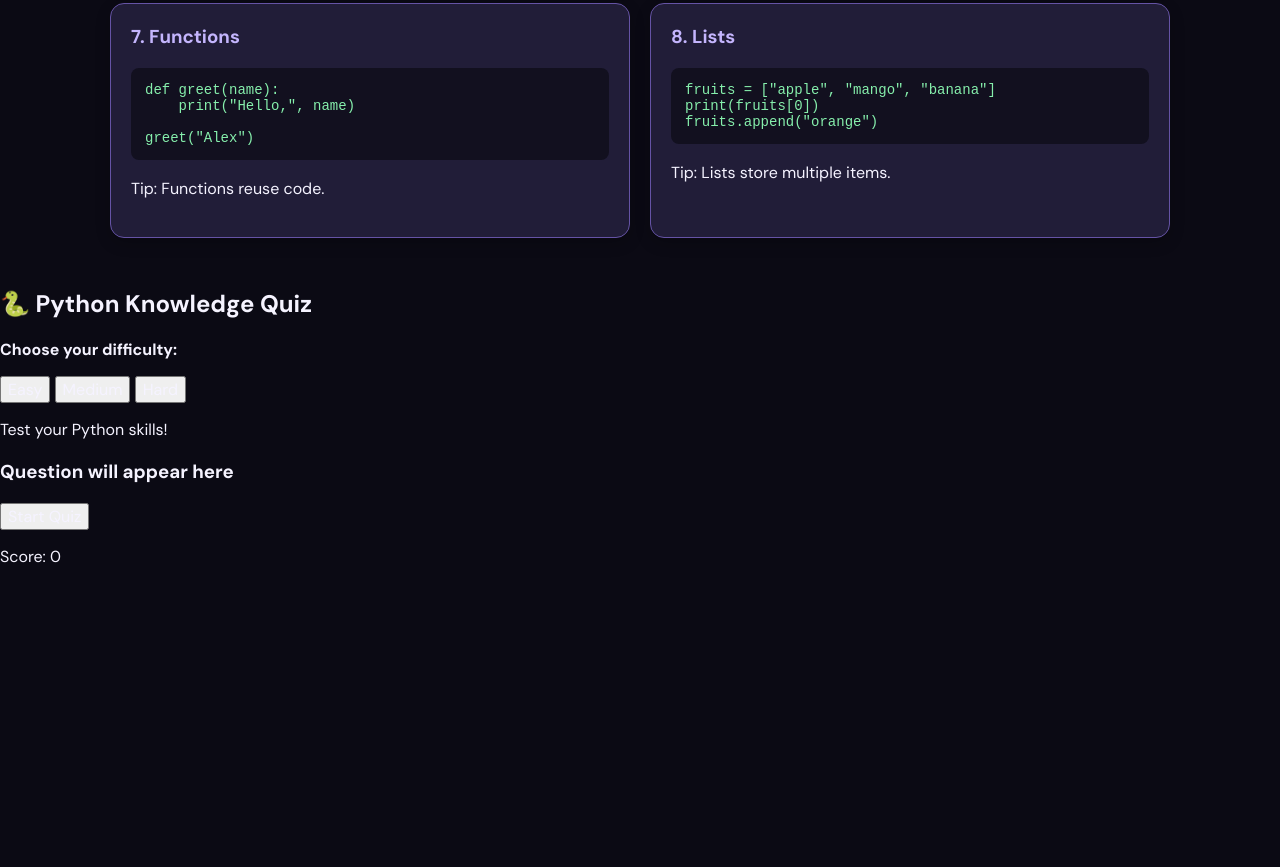
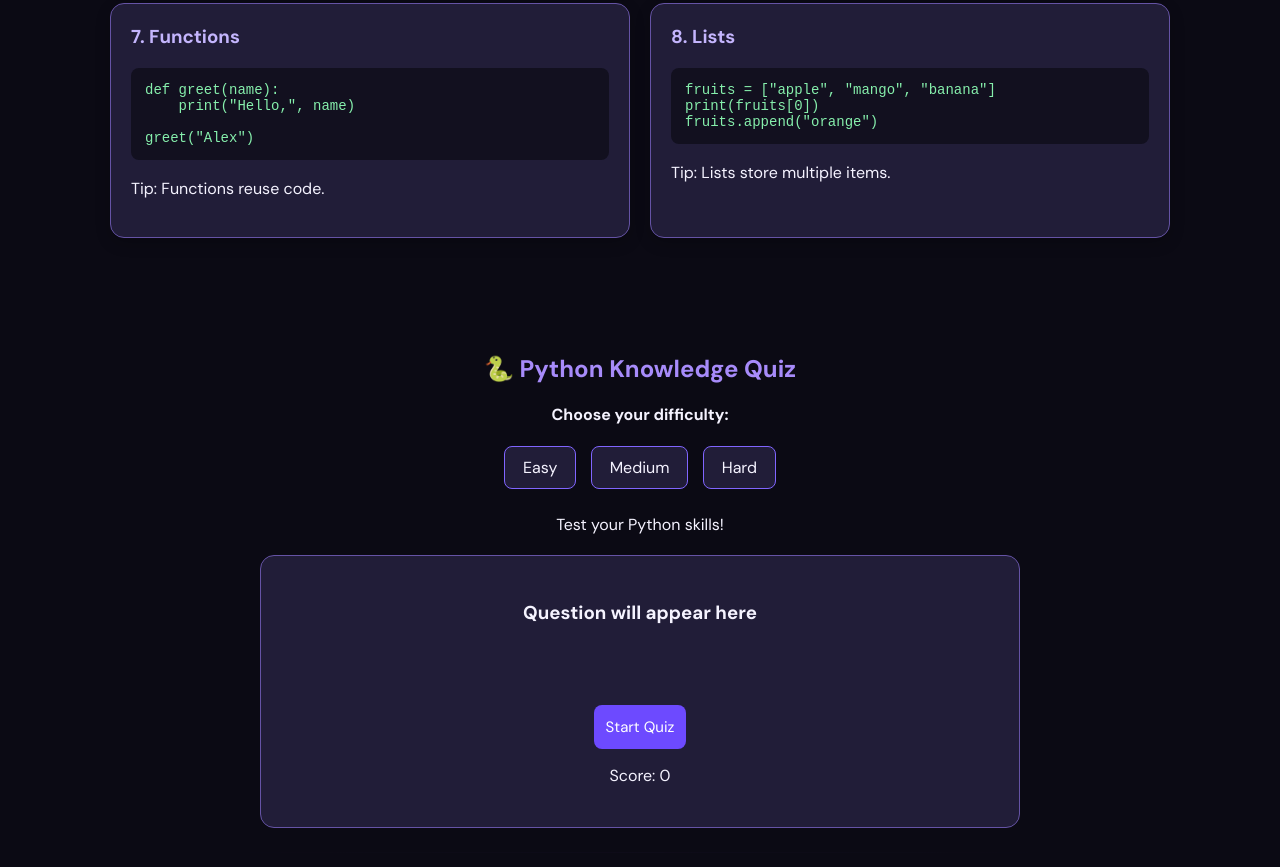
Before and after one commit to pratik-8108/QuantumX-Project, a website: page Public/index.html in a window 1280 px wide. Shown: the part 6921-7788 px from the top of the page. Before the commit the page ends 7504 px from the top, so only its background shows below. Drawn offline with Linux system fonts and the light colour scheme.

Commit message:
Update style.css

```diff
--- a/Public/css/style.css
+++ b/Public/css/style.css
@@ -756,3 +756,69 @@ footer {
         grid-template-columns: 1fr;
     }
 }
+
+#python-quiz {
+    max-width: 800px;
+    margin: 40px auto;
+    padding: 25px 20px;
+    text-align: center;
+    color: #f5f3ff;
+}
+
+#python-quiz h2 {
+    color: #a78bfa;
+}
+
+.quiz-card {
+    background: #211d38;
+    border: 1px solid #6553a5;
+    border-radius: 14px;
+    padding: 25px;
+    margin-top: 20px;
+}
+
+#quiz-options {
+    display: grid;
+    gap: 12px;
+    margin: 20px 0;
+}
+
+#quiz-options button,
+#next-question {
+    background: #6d4aff;
+    color: white;
+    border: none;
+    border-radius: 8px;
+    padding: 12px;
+    cursor: pointer;
+    font-size: 15px;
+}
+
+#quiz-feedback {
+    font-weight: bold;
+    min-height: 24px;
+}
+
+/* Quiz Difficulty Levels */
+#quiz-difficulty {
+    margin: 20px 0;
+}
+
+#quiz-difficulty button {
+    background: #211d38;
+    color: #f5f3ff;
+    border: 1px solid #8065ff;
+    border-radius: 8px;
+    padding: 10px 18px;
+    margin: 5px;
+    cursor: pointer;
+}
+
+#quiz-difficulty button.active {
+    background: #6d4aff;
+    border-color: #c4b5fd;
+}
+
+#quiz-difficulty button:hover {
+    background: #8065ff;
+}
```
